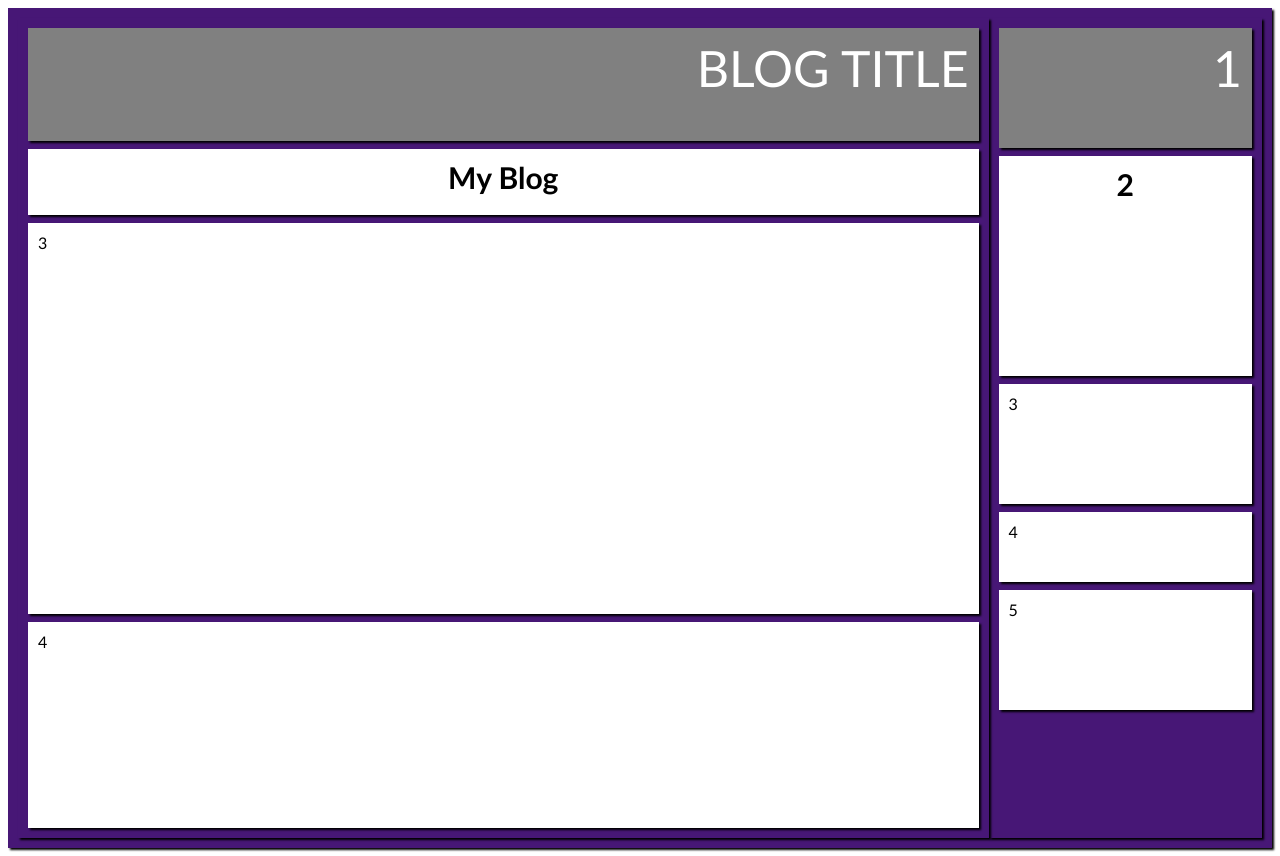
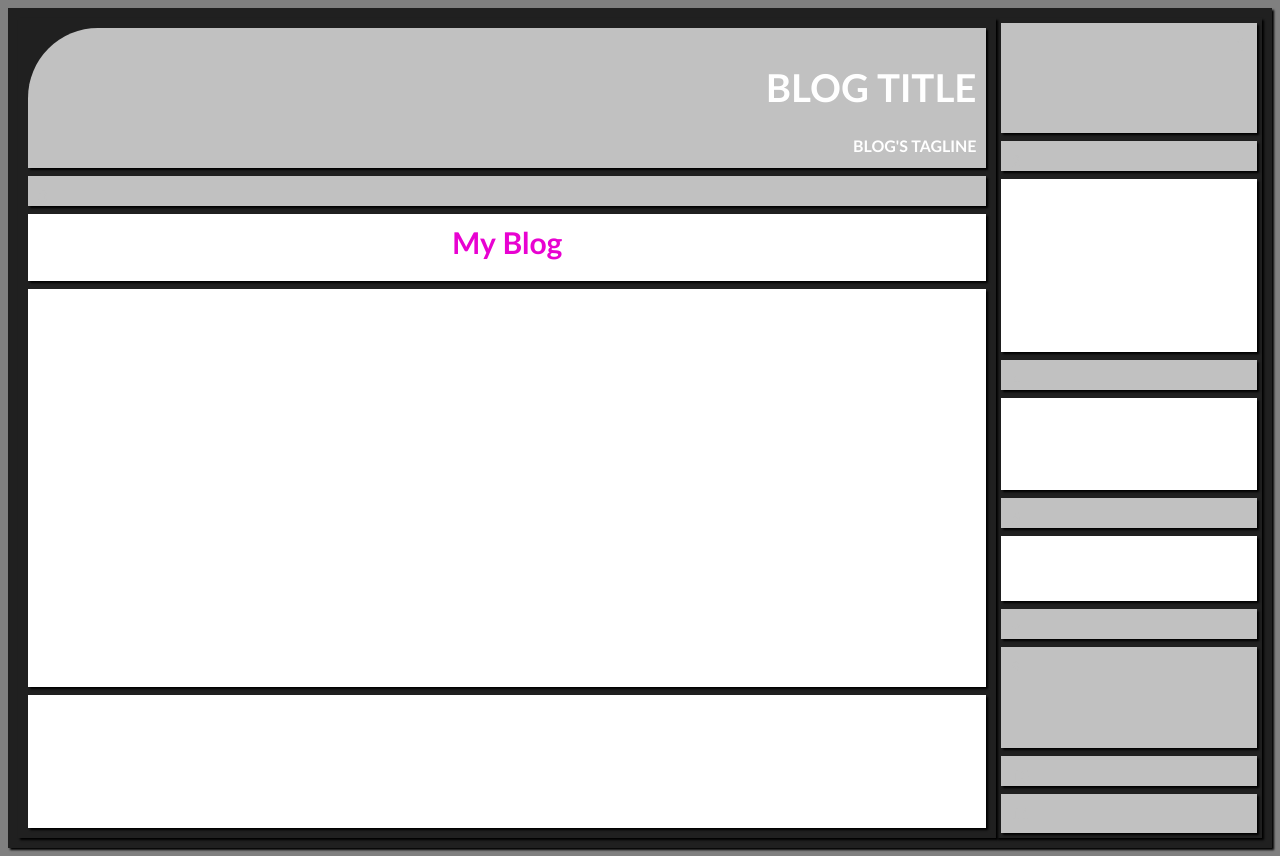
Before and after one commit to juanjito05/Mi-Repositorio, a PHP site: page /flexbox/index.html in a window 1280 px wide. Run offline with PHP 8.4, Linux system fonts and the light colour scheme.

```diff
--- /dev/null
+++ b/ARDUINO/MiPrimerArduino/Blink/Blink.txt
@@ -0,0 +1 @@
+Turn an LED on and off.
--- a/HTML-CSS/flexbox/index.html
+++ b/HTML-CSS/flexbox/index.html
@@ -10,18 +10,25 @@
 
     <div class="container">
         <div class="container1">
-            <div class="item">BLOG TITLE</div>
+            <div class="item"><h1>BLOG TITLE</h1><h5>BLOG'S TAGLINE</h5></div>
+            <div class="item">3</div>
             <div class="item">My Blog</div>
-            <div class="item">3</div>
             <div class="item">4</div>
+            <div class="item">4</div>
+        </div>
 
-        </div>
         <div class="container1">
             <div class="item">1</div>
             <div class="item">2</div>
             <div class="item">3</div>
             <div class="item">4</div>
             <div class="item">5</div>
+            <div class="item">6</div>
+            <div class="item">7</div>
+            <div class="item">8</div>
+            <div class="item">9</div>
+            <div class="item">10</div>
+            <div class="item">11</div>
         </div>
     </div>
 
--- a/HTML-CSS/flexbox/style.css
+++ b/HTML-CSS/flexbox/style.css
@@ -1,5 +1,6 @@
 body{
     font-family:'Trebuchet MS', 'Lucida Sans Unicode', 'Lucida Grande', 'Lucida Sans', Arial, sans-serif;
+    background-color: grey;
 }
 
 div{
@@ -11,7 +12,7 @@ div{
     display: flex;
     flex-direction: row;
     height: 820px;
-background-color: rgb(71, 23, 118);
+background-color: rgb(32, 32, 32);
 }
 
 .container1:nth-child(1){
@@ -20,10 +21,11 @@ background-color: rgb(71, 23, 118);
     display: flex;
     flex-direction: column;
     gap: 8px;
+    color: white;
 }
 .container1:nth-child(2){
     width: 400px;
-    padding: 10px;
+    padding: 5px;
     display: flex;
     flex-direction: column;
     gap: 8px;
@@ -34,39 +36,90 @@ background-color: rgb(71, 23, 118);
 }
 
 .item:nth-child(1){
-    background-color: grey;
-  height: 100px;
+ background-color: rgb(193, 193, 193);
+height: 120px;
 text-align:right;
 color: white;
-font-size: 50px;
+font-size: larger;
 }
 
 .item:nth-child(2){
- text-align:center;
+background-color: rgb(193, 193, 193);
+color: rgb(193, 193, 193);
+height:10px;
+}
+
+.item:nth-child(3){
+    color: rgb(232, 2, 209);
+  text-align:center;
   height: 50px;
   font-weight: bold;
   font-size: 30px;
-   box-shadow: 2px 2px 2px black;
+height:50px;
+}
+.item:nth-child(4){
+  height: 400px;
+}
+.item:nth-child(5){
+  height: 120px;
 }
 
-.item:nth-child(3){
-  height:400px;
+
+.container1:nth-child(1) .item:nth-child(1){
+border-radius: 70px 0 0 0 ;
+
 }
-.item:nth-child(4){
-  height: 200px;
+.container1:nth-child(2) .item:nth-child(3){
+color: white;
+}
+.container1:nth-child(2) .item:nth-child(1){
+    height: 100px;
+     color: rgb(193, 193, 193);
 }
 
 .container1:nth-child(2) .item:nth-child(2){
-    height: 200px;
+    height: 10px;
 }
 
 .container1:nth-child(2) .item:nth-child(3){
-    height: 100px;
+    height: 170px;
+
 }
-
 .container1:nth-child(2) .item:nth-child(4){
-    height: 50px;
+    height: 10px;
+    background-color: rgb(193, 193, 193);
+    color: rgb(193, 193, 193);
 }
 .container1:nth-child(2) .item:nth-child(5){
-    height: 100px;
+    height: 80px;
+    color: white;
 }
+.container1:nth-child(2) .item:nth-child(6){
+    height: 10px;
+    background-color: rgb(193, 193, 193);
+    color: rgb(193, 193, 193);
+}
+.container1:nth-child(2) .item:nth-child(7){
+    height: 50px;
+    color: white;
+}
+.container1:nth-child(2) .item:nth-child(8){
+    height: 10px;
+    background-color: rgb(193, 193, 193);
+    color: rgb(193, 193, 193);
+}
+.container1:nth-child(2) .item:nth-child(9){
+    height: 90px;
+    background-color: rgb(193, 193, 193);
+    color: rgb(193, 193, 193);
+}
+.container1:nth-child(2) .item:nth-child(10){
+    height: 10px;
+    background-color: rgb(193, 193, 193);
+    color: rgb(193, 193, 193);
+}
+.container1:nth-child(2) .item:nth-child(11){
+    height: 20px;
+    background-color: rgb(193, 193, 193);
+    color: rgb(193, 193, 193);
+}
```
Also changed, not shown: HTML-CSS/index.html (+6 -2 lines), 3 other files.
